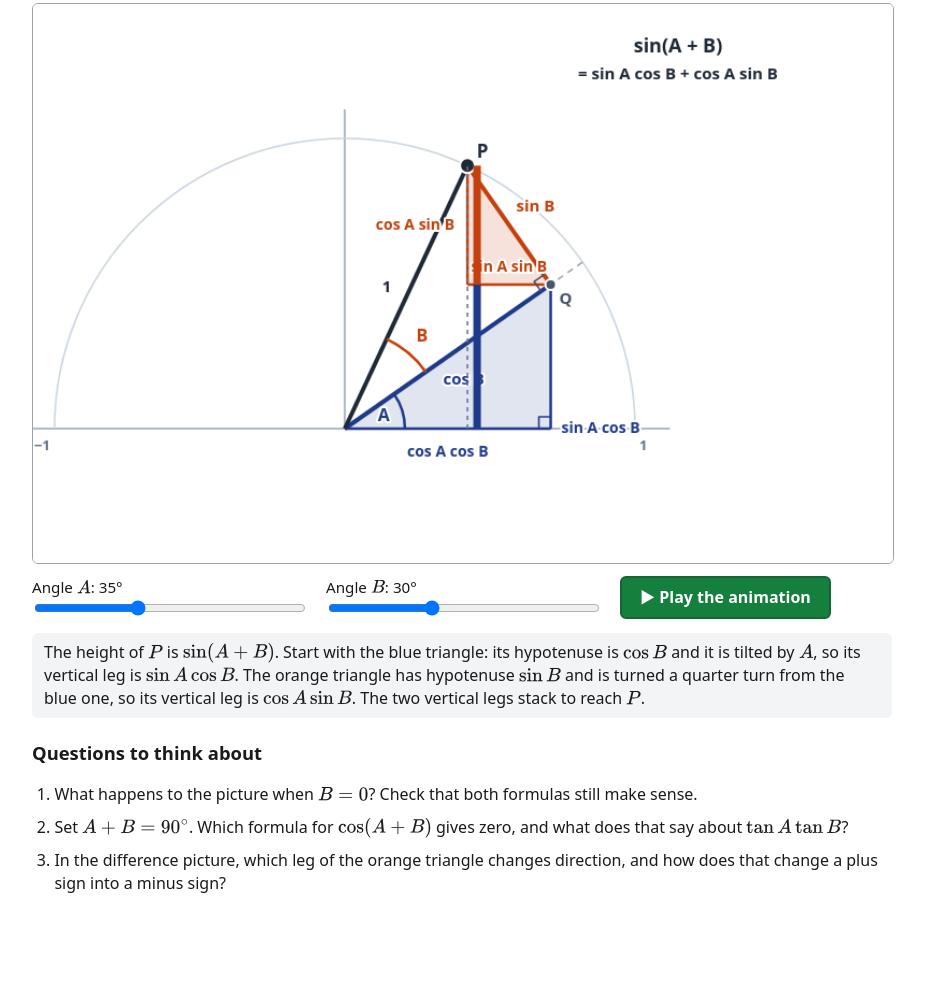
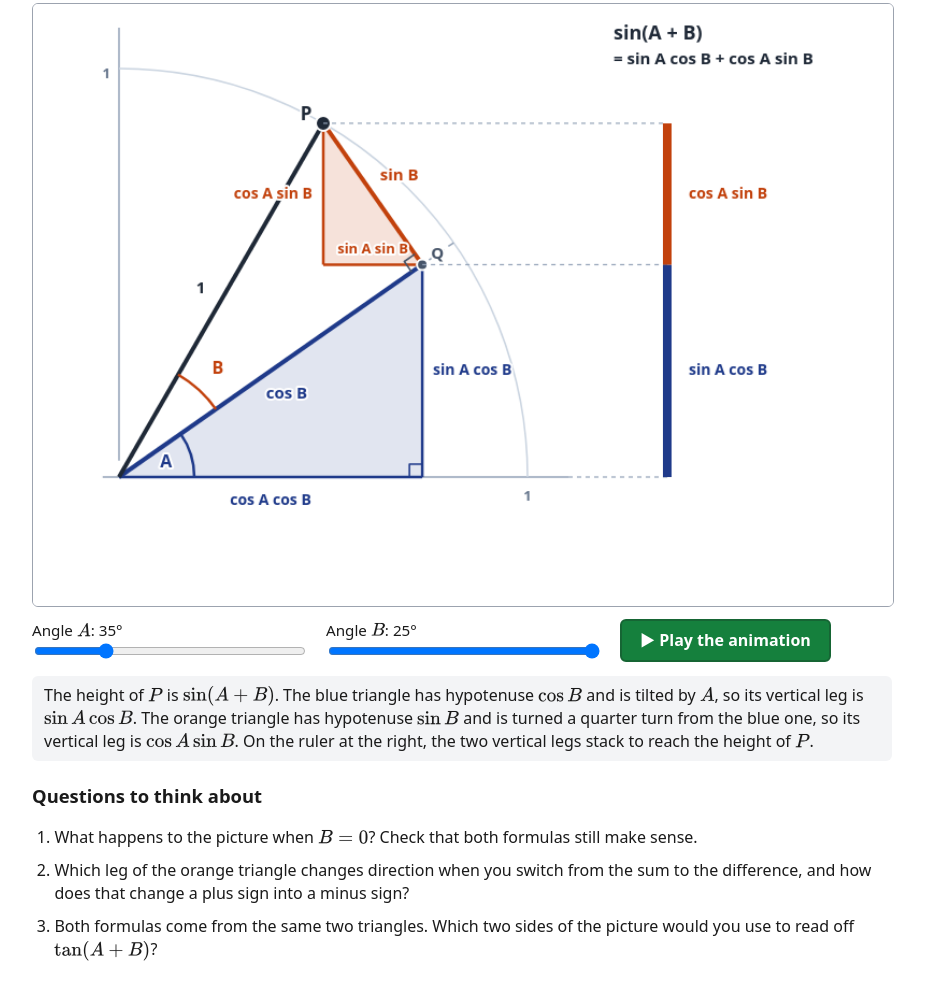
Before and after one commit to bmaults/bmaults.github.io, a plain HTML site: page interactives/trigonometry/angle-sum-and-difference-formulas/index.html in a window 1280 px wide. Shown: the part 397-1396 px from the top of the page, without its empty margins (178-1103 px from the left). Before the commit the page ends 1332 px from the top, so only its background shows below. Drawn offline with nearby package versions, Linux system fonts and the light colour scheme.

Commit message:
Redraw trigonometry demos larger with a separate ruler
Draw only the first quadrant at a larger scale, move the sin and cos highlight
bars to a ruler beside or below the circle so they no longer cover labels, fix
leg labels that sat on the axis, and limit sliders to keep the picture in the
first quadrant.

Co-Authored-By: Claude Sonnet 5.5 <noreply@anthropic.com>
Claude-Session: https://claude.ai/code/session_01FEk1UfDWQfRmCB68FTJ6Lv

```diff
--- a/interactives/trigonometry/angle-sum-and-difference-formulas/index.html
+++ b/interactives/trigonometry/angle-sum-and-difference-formulas/index.html
@@ -55,18 +55,18 @@ document.addEventListener('DOMContentLoaded', function () {
   <div class="readout" id="eq" style="font-size:1.05rem"></div>
   <div class="tabs" role="group" aria-label="Formula"><button type="button" class="act" id="f_sin" aria-pressed="false">Sine formula</button><button type="button" class="act" id="f_cos" aria-pressed="false">Cosine formula</button></div>
   <div class="tabs" role="group" aria-label="Sum or difference"><button type="button" class="act" id="m_sum" aria-pressed="false">Sum, \(A + B\)</button><button type="button" class="act" id="m_dif" aria-pressed="false">Difference, \(A - B\)</button></div>
-  <canvas id="cv" width="800" height="520" role="img" aria-label="Unit circle with a point P at angle A plus B. A right triangle with hypotenuse cosine B lies along the ray at angle A, and a second right triangle with hypotenuse sine B stands on its end. Their legs add up to the sine and cosine of A plus B."></canvas>
+  <canvas id="cv" width="800" height="560" role="img" aria-label="First quadrant of the unit circle with a point P at angle A plus B or A minus B. A right triangle with hypotenuse cosine B lies along the ray at angle A, and a second right triangle with hypotenuse sine B stands on its end. A ruler beside the circle shows how the legs add up to the sine or cosine of the combined angle."></canvas>
   <div class="controls">
-    <label>Angle \(A\): <output id="aOut"></output> <input type="range" id="a" min="5" max="85" step="1" value="35"></label>
-    <label>Angle \(B\): <output id="bOut"></output> <input type="range" id="b" min="0" max="80" step="1" value="30"></label>
+    <label>Angle \(A\): <output id="aOut"></output> <input type="range" id="a" min="25" max="65" step="1" value="35"></label>
+    <label>Angle \(B\): <output id="bOut"></output> <input type="range" id="b" min="0" max="25" step="1" value="25"></label>
     <div><button type="button" class="playbtn" id="anim" aria-pressed="false">&#9654; Play the animation</button><script>(function(){var b=document.getElementById("anim"),on=false;function paint(){b.setAttribute("aria-pressed",on);b.textContent=(on?"\u23F8 Pause the animation":"\u25B6 Play the animation");}Object.defineProperty(b,"checked",{get:function(){return on;},set:function(v){on=!!v;paint();}});b.addEventListener("click",function(){on=!on;paint();b.dispatchEvent(new Event("change"));});paint();})();</script></div>
   </div>
   <div class="readout" id="note" aria-live="polite"></div>
   <h2 style="font-size:1.15rem;margin:1.2em 0 0.3em">Questions to think about</h2>
   <ol style="padding-left:1.4em">
     <li style="margin-bottom:0.6em">What happens to the picture when \(B = 0\)? Check that both formulas still make sense.</li>
-    <li style="margin-bottom:0.6em">Set \(A + B = 90^{\circ}\). Which formula for \(\cos(A+B)\) gives zero, and what does that say about \(\tan A\tan B\)?</li>
-    <li style="margin-bottom:0.6em">In the difference picture, which leg of the orange triangle changes direction, and how does that change a plus sign into a minus sign?</li>
+    <li style="margin-bottom:0.6em">Which leg of the orange triangle changes direction when you switch from the sum to the difference, and how does that change a plus sign into a minus sign?</li>
+    <li style="margin-bottom:0.6em">Both formulas come from the same two triangles. Which two sides of the picture would you use to read off \(\tan(A+B)\)?</li>
   </ol>
 </main>
 <script>
@@ -149,7 +149,8 @@ document.addEventListener('DOMContentLoaded', function () {
       cb(id); }; });
     $(def).onclick();
   }
-  var D2R = Math.PI / 180, ox = 290, oy = 395, RR = 270;
+  H = 560; cv.height = H * dpr; ctx.setTransform(dpr, 0, 0, dpr, 0, 0);
+  var D2R = Math.PI / 180, ox = 80, oy = 440, RR = 380;
   function X(x) { return ox + RR * x; }
   function Y(y) { return oy - RR * y; }
   function arcA(r, a0, a1, col, w) { ctx.strokeStyle = col; ctx.lineWidth = w; ctx.beginPath(); ctx.arc(ox, oy, r, -Math.max(a0, a1), -Math.min(a0, a1), false); ctx.stroke(); }
@@ -160,64 +161,66 @@ document.addEventListener('DOMContentLoaded', function () {
     ctx.strokeStyle = col; ctx.lineWidth = 1.6; ctx.beginPath(); ctx.moveTo(vx + a[0], vy + a[1]); ctx.lineTo(vx + a[0] + b[0], vy + a[1] + b[1]); ctx.lineTo(vx + b[0], vy + b[1]); ctx.stroke();
   }
   function base() {
-    clear(); line(X(-1.08), Y(0), X(1.12), Y(0), '#94a3b8', 1.5); line(X(0), Y(0), X(0), Y(1.1), '#94a3b8', 1.5);
-    ctx.strokeStyle = '#cbd5e1'; ctx.lineWidth = 1.5; ctx.beginPath(); ctx.arc(ox, oy, RR, Math.PI, 2 * Math.PI); ctx.stroke();
-    T('1', X(1) + 4, Y(0) + 16, 13, '#64748b', 'left'); T('−1', X(-1) - 4, Y(0) + 16, 13, '#64748b', 'right');
+    clear(); line(X(-0.04), Y(0), X(1.1), Y(0), '#94a3b8', 1.5); line(X(0), Y(0.04), X(0), Y(1.1), '#94a3b8', 1.5);
+    ctx.strokeStyle = '#cbd5e1'; ctx.lineWidth = 1.5; ctx.beginPath(); ctx.arc(ox, oy, RR, -Math.PI / 2, 0); ctx.stroke();
+    T('1', X(1), Y(0) + 18, 13, '#64748b', 'center'); T('1', X(0) - 8, Y(1) + 5, 13, '#64748b', 'right');
   }
   function eqTick(p, q, col) { var mx = X((p[0] + q[0]) / 2), my = Y((p[1] + q[1]) / 2), dx = X(q[0]) - X(p[0]), dy = Y(q[1]) - Y(p[1]), L = Math.hypot(dx, dy) || 1, nx = -dy / L * 6, ny = dx / L * 6; line(mx - nx, my - ny, mx + nx, my + ny, col, 2.5); }
 
-  var st = { fn: 'sin', mode: 'sum', A: 35, B: 30, fin: false };
+  var st = { fn: 'sin', mode: 'sum', A: 35, B: 25, fin: false };
   function f3(x) { return (Math.abs(x) < 0.0005 ? 0 : x).toFixed(3); }
-  function off(p, ang, d) { return [X(p[0]) - Math.sin(ang) * d, Y(p[1]) - Math.cos(ang) * d]; }
   function draw() {
     var s = st.mode === 'sum' ? 1 : -1;
     if (s < 0 && st.B > st.A) st.B = st.A;
     $('b').value = st.B; $('aOut').textContent = st.A + '°'; $('bOut').textContent = st.B + '°';
     var A = st.A * D2R, B = st.B * D2R, ca = Math.cos(A), sa = Math.sin(A), cb = Math.cos(B), sb = Math.sin(B);
     var O = [0, 0], Q = [cb * ca, cb * sa], P = [Q[0] - s * sb * sa, Q[1] + s * sb * ca], S = [Q[0], 0], Rr = [P[0], Q[1]], th = A + s * B, U = [ca, sa];
+    var pm = s > 0 ? '+' : '−';
     base();
     poly([O, S, Q], 'rgba(30,58,138,0.13)'); poly([Q, Rr, P], 'rgba(194,65,12,0.15)');
-    seg(O, [ca, sa], '#94a3b8', 1.5, [6, 5]);
+    seg(O, U, '#94a3b8', 1.5, [6, 5]);
     seg(O, S, BLU, 2.5); seg(S, Q, BLU, 2.5); seg(Q, Rr, ORG, 2.5); seg(Rr, P, ORG, 2.5);
     seg(O, Q, BLU, 4); seg(Q, P, ORG, 4); seg(O, P, INK, 4);
-    rightMark(S, [-1, 0], [0, 1], 11, BLU); rightMark(Q, [-ca, -sa], [-s * sa, s * ca], 11, '#475569');
-    arcA(56, 0, A, BLU, 2.5); arcA(92, Math.min(A, th), Math.max(A, th), ORG, 2.5);
-    halo('A', X(0) + 38 * Math.cos(A / 2), Y(0) - 38 * Math.sin(A / 2), 16, BLU);
-    halo('B', X(0) + 112 * Math.cos((A + th) / 2), Y(0) - 112 * Math.sin((A + th) / 2), 16, ORG);
+    rightMark(S, [-1, 0], [0, 1], 12, BLU); rightMark(Q, [-ca, -sa], [-s * sa, s * ca], 12, '#475569');
+    var ra = s > 0 ? 70 : 150, rb = s > 0 ? 110 : 100, la = s > 0 ? 46 : 174, lb = s > 0 ? 136 : 124;
+    arcA(ra, 0, A, BLU, 2.5); arcA(rb, Math.min(A, th), Math.max(A, th), ORG, 2.5);
+    halo('A', X(0) + la * Math.cos(A / 2), Y(0) - la * Math.sin(A / 2), 16, BLU);
+    halo('B', X(0) + lb * Math.cos((A + th) / 2), Y(0) - lb * Math.sin((A + th) / 2), 16, ORG);
     dot(X(P[0]), Y(P[1]), 7, INK); dot(X(Q[0]), Y(Q[1]), 5, '#475569');
-    halo('P', X(P[0]) + (P[0] >= 0 ? 14 : -14), Y(P[1]) - 12, 17, INK); halo('Q', X(Q[0]) + 14, Y(Q[1]) + 14, 15, '#475569');
+    halo('P', X(P[0]) - 16, Y(P[1]) - 8, 17, INK); halo('Q', X(Q[0]) + 14, Y(Q[1]) - 10, 15, '#475569');
     halo('cos B', X(Q[0] / 2) + s * sa * 26, Y(Q[1] / 2) + s * ca * 26, 15, BLU);
     var mq = [(Q[0] + P[0]) / 2, (Q[1] + P[1]) / 2]; halo('sin B', X(mq[0]) + s * ca * 30, Y(mq[1]) - s * sa * 30, 15, ORG);
-    var op = off([P[0] / 2, P[1] / 2], th, 20 * s); halo('1', op[0], op[1], 15, INK);
-    halo('cos A cos B', X(S[0] / 2), Y(0) + 22, 14, BLU);
-    halo('sin A cos B', X(S[0]) + 10, Y(S[1] / 2) + (s > 0 ? 0 : 0), 14, BLU, 'left');
-    halo('sin A sin B', X((Q[0] + Rr[0]) / 2), Y(Q[1]) - 16, 14, ORG);
-    halo('cos A sin B', X(Rr[0]) + (s > 0 ? -12 : 12), Y((Rr[1] + P[1]) / 2), 14, ORG, s > 0 ? 'right' : 'left');
+    halo('1', X(P[0] / 2) - Math.sin(th) * 22 * s - 0 * s, Y(P[1] / 2) - Math.cos(th) * 22 * s, 15, INK);
+    if (st.fn === 'sin') halo('cos A cos B', X(S[0] / 2), Y(0) + 22, 14, BLU);
+    halo('sin A cos B', X(S[0]) + (s > 0 ? 10 : -10), Y(Q[1] / 2), 14, BLU, s > 0 ? 'left' : 'right');
+    halo('sin A sin B', X((Q[0] + Rr[0]) / 2), Y(Q[1]) + (s > 0 ? -14 : 20), 13, ORG);
+    halo('cos A sin B', X(Rr[0]) + (s > 0 ? -10 : 10), Y((Rr[1] + P[1]) / 2), 14, ORG, s > 0 ? 'right' : 'left');
     if (st.fn === 'sin') {
-      var px = X(P[0]) + 0; line(X(P[0]), Y(0), X(P[0]), Y(P[1]), '#64748b', 1.5, [4, 4]);
-      line(px + 9, Y(0), px + 9, Y(Rr[1]), BLU, 7); line(px + 9, Y(Rr[1]), px + 9, Y(P[1]), ORG, 7);
-      halo('sin(A ' + (s > 0 ? '+' : '−') + ' B)', 600, 40, 18, INK);
-      halo('= sin A cos B ' + (s > 0 ? '+' : '−') + ' cos A sin B', 600, 66, 15, INK);
+      var rx = X(1) + 130, bx = s > 0 ? 0 : 10;
+      line(X(1.1), Y(0), rx, Y(0), '#94a3b8', 1.2, [4, 4]); line(X(Q[0]), Y(Q[1]), rx, Y(Q[1]), '#94a3b8', 1.2, [4, 4]); line(X(P[0]), Y(P[1]), rx + bx, Y(P[1]), '#94a3b8', 1.2, [4, 4]);
+      line(rx, Y(0), rx, Y(Q[1]), BLU, 8); line(rx + bx, Y(Q[1]), rx + bx, Y(P[1]), ORG, 8);
+      halo('sin A cos B', rx + 20, Y(Q[1] / 2), 14, BLU, 'left'); halo('cos A sin B', rx + 20 + bx, Y((Q[1] + P[1]) / 2) + (s > 0 ? 0 : 6), 14, ORG, 'left');
+      halo('sin(A ' + pm + ' B)', 540, 28, 18, INK, 'left'); halo('= sin A cos B ' + pm + ' cos A sin B', 540, 52, 15, INK, 'left');
     } else {
-      line(X(P[0]), Y(0), X(P[0]), Y(P[1]), '#64748b', 1.5, [4, 4]);
-      line(X(0), Y(0), X(S[0]), Y(0), BLU, 7); line(X(S[0]), Y(0) + 11, X(P[0]), Y(0) + 11, ORG, 7);
-      halo('cos(A ' + (s > 0 ? '+' : '−') + ' B)', 600, 40, 18, INK);
-      halo('= cos A cos B ' + (s > 0 ? '−' : '+') + ' sin A sin B', 600, 66, 15, INK);
-      halo('= ' + f3(P[0]), X(P[0]), Y(0) + 40, 14, INK);
+      var ry = Y(0) + 48, oyb = s > 0 ? 9 : 0;
+      line(X(S[0]), Y(0), X(S[0]), ry + 12, '#94a3b8', 1.2, [4, 4]); line(X(P[0]), Y(P[1]), X(P[0]), ry + 12, '#94a3b8', 1.2, [4, 4]); line(X(0), Y(0), X(0), ry + 12, '#94a3b8', 1.2, [4, 4]);
+      line(X(0), ry, X(S[0]), ry, BLU, 8); line(X(S[0]), ry + oyb, X(P[0]), ry + oyb, ORG, 8);
+      halo('cos A cos B', X(S[0] / 2), ry + 28, 14, BLU); halo('sin A sin B', X((S[0] + P[0]) / 2), ry + 28 + (s > 0 ? 8 : 0), 14, ORG);
+      halo('cos(A ' + pm + ' B)', 540, 28, 18, INK, 'left'); halo('= cos A cos B ' + (s > 0 ? '−' : '+') + ' sin A sin B', 540, 52, 15, INK, 'left');
     }
-    var sg = s > 0 ? '+' : '-', sg2 = s > 0 ? '-' : '+', th2 = (st.A + s * st.B);
-    var ssn = Math.sin(A) * Math.cos(B), ccn = Math.cos(A) * Math.sin(B) * s, cc1 = Math.cos(A) * Math.cos(B), cc2 = Math.sin(A) * Math.sin(B) * s;
+    var sg = s > 0 ? '+' : '-', sg2 = s > 0 ? '-' : '+';
+    var ssn = sa * cb, ccn = ca * sb, cc1 = ca * cb, cc2 = sa * sb;
     $('eq').innerHTML = '\\(\\sin(A ' + sg + ' B) = ' + sp('\\sin A\\cos B', BLU) + ' ' + sg + ' ' + sp('\\cos A\\sin B', ORG) + '\\) &nbsp;&nbsp; \\(\\cos(A ' + sg + ' B) = ' + sp('\\cos A\\cos B', BLU) + ' ' + sg2 + ' ' + sp('\\sin A\\sin B', ORG) + '\\)<br>' +
-      (st.fn === 'sin' ? '\\(\\sin(' + st.A + '^{\\circ} ' + sg + ' ' + st.B + '^{\\circ}) = ' + f3(ssn) + ' ' + sg + ' ' + f3(Math.abs(ccn)) + ' = ' + f3(Math.sin(th)) + '\\)' : '\\(\\cos(' + st.A + '^{\\circ} ' + sg + ' ' + st.B + '^{\\circ}) = ' + f3(cc1) + ' ' + sg2 + ' ' + f3(Math.abs(cc2)) + ' = ' + f3(Math.cos(th)) + '\\)');
+      (st.fn === 'sin' ? '\\(\\sin(' + st.A + '^{\\circ} ' + sg + ' ' + st.B + '^{\\circ}) = ' + f3(ssn) + ' ' + sg + ' ' + f3(ccn) + ' = ' + f3(Math.sin(th)) + '\\)' : '\\(\\cos(' + st.A + '^{\\circ} ' + sg + ' ' + st.B + '^{\\circ}) = ' + f3(cc1) + ' ' + sg2 + ' ' + f3(cc2) + ' = ' + f3(Math.cos(th)) + '\\)');
     $('note').innerHTML = st.fn === 'sin'
-      ? 'The height of \\(P\\) is \\(\\sin(A ' + sg + ' B)\\). Start with the blue triangle: its hypotenuse is \\(\\cos B\\) and it is tilted by \\(A\\), so its vertical leg is \\(\\sin A\\cos B\\). The orange triangle has hypotenuse \\(\\sin B\\) and is turned a quarter turn from the blue one, so its vertical leg is \\(\\cos A\\sin B\\). The two vertical legs ' + (s > 0 ? 'stack to reach' : 'are subtracted to reach') + ' \\(P\\).'
-      : 'The horizontal position of \\(P\\) is \\(\\cos(A ' + sg + ' B)\\). The blue triangle takes you right by \\(\\cos A\\cos B\\). The orange triangle\\u2019s horizontal leg is \\(\\sin A\\sin B\\), and it points ' + (s > 0 ? 'back to the left' : 'to the right') + ', so it is ' + (s > 0 ? 'subtracted' : 'added') + '.';
+      ? 'The height of \\(P\\) is \\(\\sin(A ' + sg + ' B)\\). The blue triangle has hypotenuse \\(\\cos B\\) and is tilted by \\(A\\), so its vertical leg is \\(\\sin A\\cos B\\). The orange triangle has hypotenuse \\(\\sin B\\) and is turned a quarter turn from the blue one, so its vertical leg is \\(\\cos A\\sin B\\). On the ruler at the right, the two vertical legs ' + (s > 0 ? 'stack to reach' : 'overlap, and the orange one is taken away, to reach') + ' the height of \\(P\\).'
+      : 'The horizontal position of \\(P\\) is \\(\\cos(A ' + sg + ' B)\\). The blue triangle takes you right by \\(\\cos A\\cos B\\). The orange triangle\\u2019s horizontal leg is \\(\\sin A\\sin B\\), and it points ' + (s > 0 ? 'back to the left' : 'to the right') + ', so it is ' + (s > 0 ? 'subtracted' : 'added') + ' on the ruler below the axis.';
   }
   $('a').oninput = function () { st.A = parseInt(this.value, 10); draw(); };
   $('b').oninput = function () { st.B = parseInt(this.value, 10); draw(); };
   tabBtns(['f_sin', 'f_cos'], function (id) { st.fn = id === 'f_sin' ? 'sin' : 'cos'; draw(); }, 'f_sin');
   tabBtns(['m_sum', 'm_dif'], function (id) { st.mode = id === 'm_sum' ? 'sum' : 'dif'; draw(); }, 'm_sum');
-  onTick(function (dt) { if ($('anim').checked) { var mx = st.mode === 'dif' ? st.A : 80; if (st.fin) { st.fin = false; st.B = 0; } st.B = Math.min(mx, st.B + dt * 0.02); if (st.B >= mx) { st.fin = true; $('anim').checked = false; } st.B = Math.round(st.B * 10) / 10; draw(); } });
+  onTick(function (dt) { if ($('anim').checked) { var mx = st.mode === 'dif' ? Math.min(25, st.A) : 25; if (st.fin) { st.fin = false; st.B = 0; } st.B = Math.min(mx, st.B + dt * 0.012); if (st.B >= mx) { st.fin = true; $('anim').checked = false; } st.B = Math.round(st.B * 10) / 10; draw(); } });
   draw();
 
 })();
```
Also changed, not shown: interactives/trigonometry/double-angle-and-half-angle-formulas/index.html (+39 -36 lines).
